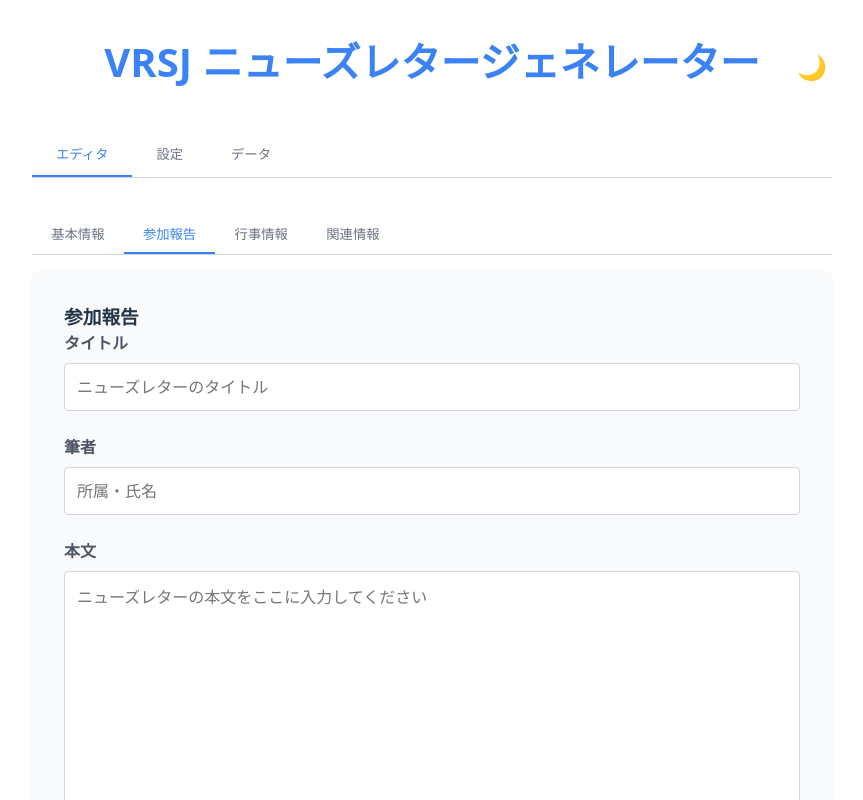
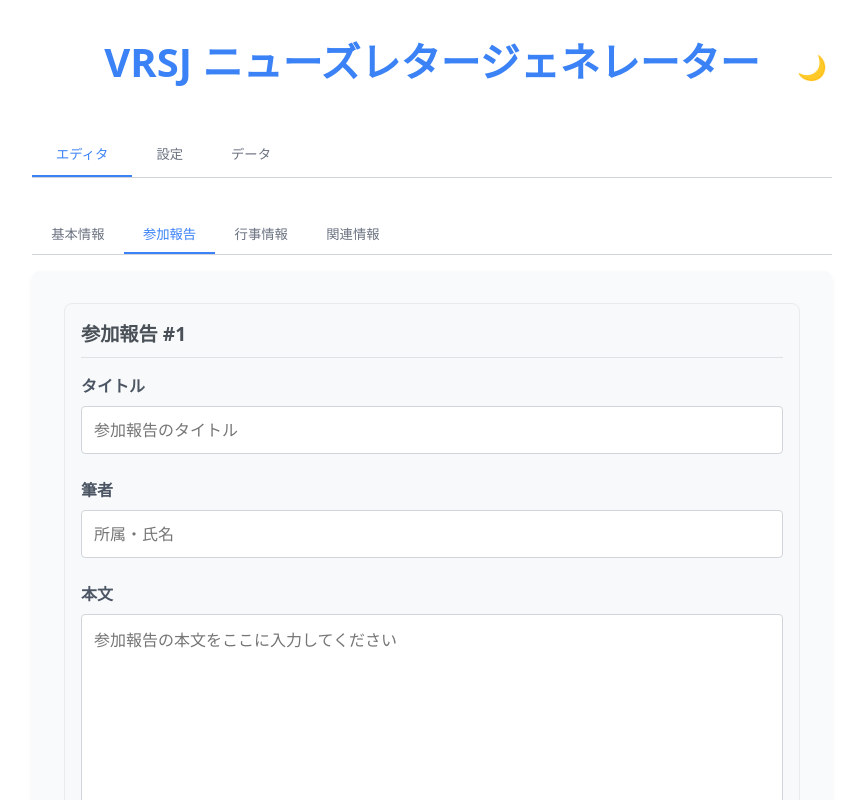
Before and after one commit to kn1cht/vrsj-nl-generator, a React (Vite) app: page / in a window 1280 px wide. Both pictures are taken after a click on the button "参加報告". Shown: the top 800 px of the page, without its empty margins (208-1071 px from the left). Built offline with nearby package versions, Linux system fonts and the light colour scheme.

Commit message:
handle multiple reports

```diff
--- a/src/App.css
+++ b/src/App.css
@@ -366,9 +366,8 @@ header h1 {
 /* テキストルール */
 .text-rules {
   margin-top: 0;
-  margin-bottom: 1.5rem;
   background-color: var(--bg-tertiary);
-  padding: 1.5rem;
+  padding: 0.1rem;
   border-radius: 4px;
 }
 
@@ -676,3 +675,126 @@ header h1 {
 .settings-reset-btn:hover {
   background-color: #ec971f;
 }
+
+/* 参加報告関連のスタイル */
+.report-form-container {
+  background-color: #f8f9fa;
+  border: 1px solid #e9ecef;
+  border-radius: 0.5rem;
+  padding: 1rem;
+  margin-bottom: 1rem;
+}
+
+.report-header {
+  display: flex;
+  justify-content: space-between;
+  align-items: center;
+  margin-bottom: 1rem;
+  border-bottom: 1px solid #dee2e6;
+  padding-bottom: 0.5rem;
+}
+
+.report-header h3 {
+  margin: 0;
+  font-size: 1.2rem;
+  color: #495057;
+}
+
+.report-actions {
+  display: flex;
+  gap: 0.5rem;
+}
+
+.move-btn, .remove-btn {
+  padding: 0.25rem 0.5rem;
+  border: none;
+  border-radius: 0.25rem;
+  cursor: pointer;
+  display: inline-flex;
+  align-items: center;
+  justify-content: center;
+  font-size: 1rem;
+  line-height: 1;
+}
+
+.move-btn {
+  background-color: #e9ecef;
+  color: #495057;
+}
+
+.move-btn:hover:not(:disabled) {
+  background-color: #dee2e6;
+}
+
+.move-btn:disabled {
+  cursor: not-allowed;
+  opacity: 0.5;
+}
+
+.remove-btn {
+  background-color: #f8d7da;
+  color: #842029;
+}
+
+.remove-btn:hover {
+  background-color: #f5c2c7;
+}
+
+.add-report-btn {
+  margin-top: 1rem;
+  padding: 0.5rem 1rem;
+  background-color: #d1e7dd;
+  color: #0f5132;
+  border: none;
+  border-radius: 0.25rem;
+  cursor: pointer;
+  font-weight: 500;
+  display: inline-flex;
+  align-items: center;
+  gap: 0.5rem;
+}
+
+.add-report-btn:hover {
+  background-color: #badbcc;
+}
+
+/* ダークモード対応 */
+.dark-mode .report-form-container {
+  background-color: #2d3748;
+  border-color: #4a5568;
+}
+
+.dark-mode .report-header {
+  border-bottom-color: #4a5568;
+}
+
+.dark-mode .report-header h3 {
+  color: #e2e8f0;
+}
+
+.dark-mode .move-btn {
+  background-color: #4a5568;
+  color: #e2e8f0;
+}
+
+.dark-mode .move-btn:hover:not(:disabled) {
+  background-color: #718096;
+}
+
+.dark-mode .remove-btn {
+  background-color: #742a2a;
+  color: #fbd5d5;
+}
+
+.dark-mode .remove-btn:hover {
+  background-color: #9b2c2c;
+}
+
+.dark-mode .add-report-btn {
+  background-color: #276749;
+  color: #c6f6d5;
+}
+
+.dark-mode .add-report-btn:hover {
+  background-color: #2f855a;
+}
--- a/src/App.tsx
+++ b/src/App.tsx
@@ -2,7 +2,7 @@ import { useState, useEffect } from 'react'
 import './App.css'
 import TextFormatter, { DEFAULT_FORMAT_SETTINGS, FormatSettings, formatTextForMail } from './components/TextFormatter'
 import TemplateSettings from './components/TemplateSettings'
-import EditorTabs, { NewsletterData, EditorSubTab } from './components/EditorTabs'
+import EditorTabs, { NewsletterData, EditorSubTab, ReportEntry } from './components/EditorTabs'
 import defaultTemplate from './assets/templates/newsletter.txt?raw'
 import chairDefaultContent from './assets/templates/chair.txt?raw'
 import committeeDefaultContent from './assets/templates/committee.txt?raw'
@@ -25,9 +25,7 @@ function App() {
     editor_name: '',
 
     // 参加報告
-    report_title: '',
-    report_author_name: '',
-    report_content: '',
+    reports: [{ title: '', author: '', content: '' }],
 
     // 行事
     shusai_kyosai_events: '',
@@ -106,11 +104,61 @@ function App() {
     }));
   };
 
-  const handleTextRuleFix = (fixedContent: string) => {
+  // 参加報告のフィールド変更ハンドラー
+  const handleReportChange = (index: number, field: keyof ReportEntry, value: string) => {
+    setNewsletterData(prev => {
+      const newReports = [...prev.reports];
+      newReports[index] = { ...newReports[index], [field]: value };
+      return { ...prev, reports: newReports };
+    });
+  };
+
+  // 参加報告テキスト校正ハンドラー
+  const handleTextRuleFix = (fixedContent: string, index: number) => {
+    setNewsletterData(prev => {
+      const newReports = [...prev.reports];
+      newReports[index] = { ...newReports[index], content: fixedContent };
+      return { ...prev, reports: newReports };
+    });
+  };
+
+  // 参加報告を追加
+  const addReport = () => {
     setNewsletterData(prev => ({
       ...prev,
-      report_content: fixedContent
+      reports: [...prev.reports, { title: '', author: '', content: '' }]
     }));
+  };
+
+  // 参加報告を削除
+  const removeReport = (index: number) => {
+    if (newsletterData.reports.length <= 1) return; // 少なくとも1つは必要
+
+    setNewsletterData(prev => {
+      const newReports = [...prev.reports];
+      newReports.splice(index, 1);
+      return { ...prev, reports: newReports };
+    });
+  };
+
+  // 参加報告を移動（上下）
+  const moveReport = (index: number, direction: 'up' | 'down') => {
+    if (
+      (direction === 'up' && index === 0) ||
+      (direction === 'down' && index === newsletterData.reports.length - 1)
+    ) {
+      return; // 境界チェック
+    }
+
+    setNewsletterData(prev => {
+      const newReports = [...prev.reports];
+      const newIndex = direction === 'up' ? index - 1 : index + 1;
+
+      // 要素の入れ替え
+      [newReports[index], newReports[newIndex]] = [newReports[newIndex], newReports[index]];
+
+      return { ...prev, reports: newReports };
+    });
   };
 
   // ニューズレター生成の共通関数
@@ -120,9 +168,46 @@ function App() {
       alert('テンプレートが読み込まれていません。設定タブからテンプレートを選択してください。');
       return;
     }
+
     let result = defaultTemplate;
-    // 各プレースホルダーを対応する値で置換（全ての出現を置換）
-    Object.entries(newsletterData).forEach(([key, value]) => {
+
+    // 目次部分の参加報告タイトルと筆者を生成
+    let reportTitlesForToc = '';
+    newsletterData.reports.forEach((report, index) => {
+      if (index > 0) reportTitlesForToc += '\n';
+      reportTitlesForToc += `　◆ ${report.title}\n　　${report.author}`;
+    });
+
+    // 報告集部分の内容を生成
+    let reportContents = '';
+    newsletterData.reports.forEach((report, index) => {
+      if (index > 0) reportContents += '\n\n';
+      reportContents += `＋----------------------------------------------------------------------＋\n`;
+      reportContents += `◆ ${report.title}\n`;
+      reportContents += `＋----------------------------------------------------------------------＋\n`;
+      reportContents += `${report.author}\n`;
+      reportContents += `${report.content}`;
+    });
+
+    // トップレベル項目を置換
+    const replacements: Record<string, string> = {
+      // 通常のフィールド
+      publication_year: newsletterData.publication_year,
+      no_month: newsletterData.no_month,
+      editor_name: newsletterData.editor_name,
+      shusai_kyosai_events: newsletterData.shusai_kyosai_events,
+      kyosan_events: newsletterData.kyosan_events,
+      journal_cfps: newsletterData.journal_cfps,
+      international_cfps: newsletterData.international_cfps,
+      international_conferences: newsletterData.international_conferences,
+
+      // 参加報告関連の特別フィールド
+      report_title_list: reportTitlesForToc,
+      report_contents: reportContents
+    };
+
+    // 各プレースホルダーを対応する値で置換
+    Object.entries(replacements).forEach(([key, value]) => {
       const placeholder = new RegExp(`\\$\\{${key}\\}`, 'g');
       result = result.replace(placeholder, value);
     });
@@ -140,7 +225,6 @@ function App() {
     };
     Object.entries(templateVars).forEach(([key, value]) => {
       const placeholder = new RegExp(`\\$\\{${key}\\}`, 'g');
-      console.log(value);
       result = result.replace(placeholder, value.trim());
     });
 
@@ -204,7 +288,11 @@ function App() {
             setActiveEditorSubTab={setActiveEditorSubTab}
             newsletterData={newsletterData}
             handleInputChange={handleInputChange}
+            handleReportChange={handleReportChange}
             handleTextRuleFix={handleTextRuleFix}
+            addReport={addReport}
+            removeReport={removeReport}
+            moveReport={moveReport}
             generateNewsletter={generateNewsletter}
           />
         );
--- a/src/components/EditorTabs.tsx
+++ b/src/components/EditorTabs.tsx
@@ -1,16 +1,20 @@
 import React from 'react';
 import TextRules from './TextRules';
 
-export type NewsletterData = {
+export interface ReportEntry {
+  title: string;
+  author: string;
+  content: string;
+}
+
+export interface NewsletterData {
   // メイン
   publication_year: string;
   no_month: string;
   editor_name: string;
 
   // 参加報告
-  report_title: string;
-  report_author_name: string;
-  report_content: string;
+  reports: ReportEntry[];
 
   // 行事
   shusai_kyosai_events: string;
@@ -29,8 +33,12 @@ interface EditorTabsProps {
   setActiveEditorSubTab: (tab: EditorSubTab) => void;
   newsletterData: NewsletterData;
   handleInputChange: (e: React.ChangeEvent<HTMLInputElement | HTMLTextAreaElement>) => void;
-  handleTextRuleFix: (fixedContent: string) => void;
-  generateNewsletter: (formatForText: boolean) => void;
+  handleReportChange: (index: number, field: keyof ReportEntry, value: string) => void;
+  handleTextRuleFix: (fixedContent: string, index: number) => void;
+  addReport: () => void;
+  removeReport: (index: number) => void;
+  moveReport: (index: number, direction: 'up' | 'down') => void;
+  generateNewsletter: (formatForText?: boolean) => void;
 }
 
 const EditorTabs: React.FC<EditorTabsProps> = ({
@@ -38,7 +46,11 @@ const EditorTabs: React.FC<EditorTabsProps> = ({
   setActiveEditorSubTab,
   newsletterData,
   handleInputChange,
+  handleReportChange,
   handleTextRuleFix,
+  addReport,
+  removeReport,
+  moveReport,
   generateNewsletter
 }) => {
   // エディタサブタブのレンダリング
@@ -91,39 +103,69 @@ const EditorTabs: React.FC<EditorTabsProps> = ({
       case 'report':
         return (
           <section className="input-section">
-            <h3>参加報告</h3>
+          {newsletterData.reports.map((report, index) => (
+            <div key={index} className="report-form-container">
+              <div className="report-header">
+                <h3>参加報告 #{index + 1}</h3>
+                <div className="report-actions">
+                  {newsletterData.reports.length > 1 && (
+                    <>
+                      <button
+                        onClick={() => moveReport(index, 'up')}
+                        disabled={index === 0}
+                        className="move-btn"
+                        aria-label="上に移動"
+                      >
+                      ↑
+                      </button>
+                      <button
+                        onClick={() => moveReport(index, 'down')}
+                        disabled={index === newsletterData.reports.length - 1}
+                        className="move-btn"
+                        aria-label="下に移動"
+                      >
+                      ↓
+                      </button>
+                      <button
+                        onClick={() => removeReport(index)}
+                          className="remove-btn"
+                          aria-label="削除"
+                        >
+                        ×
+                      </button>
+                    </>
+                  )}
+                </div>
+              </div>
               <div className="form-group">
-              <label htmlFor="report_title">タイトル</label>
+                <label htmlFor={`report-title-${index}`}>タイトル</label>
                 <input
                   type="text"
-                id="report_title"
-                name="report_title"
-                value={newsletterData.report_title}
-                onChange={handleInputChange}
-                placeholder="ニューズレターのタイトル"
+                  id={`report-title-${index}`}
+                  value={report.title}
+                  onChange={(e) => handleReportChange(index, 'title', e.target.value)}
+                  placeholder="参加報告のタイトル"
                 />
               </div>
 
               <div className="form-group">
-              <label htmlFor="report_author_name">筆者</label>
+                <label htmlFor={`report-author-${index}`}>筆者</label>
                 <input
                   type="text"
-                id="report_author_name"
-                name="report_author_name"
-                value={newsletterData.report_author_name}
-                onChange={handleInputChange}
+                  id={`report-author-${index}`}
+                  value={report.author}
+                  onChange={(e) => handleReportChange(index, 'author', e.target.value)}
                   placeholder="所属・氏名"
                 />
               </div>
 
               <div className="form-group">
-              <label htmlFor="report_content">本文</label>
+                <label htmlFor={`report-content-${index}`}>本文</label>
                 <textarea
-                id="report_content"
-                name="report_content"
-                value={newsletterData.report_content}
-                onChange={handleInputChange}
-                placeholder="ニューズレターの本文をここに入力してください"
+                  id={`report-content-${index}`}
+                  value={report.content}
+                  onChange={(e) => handleReportChange(index, 'content', e.target.value)}
+                  placeholder="参加報告の本文をここに入力してください"
                   rows={10}
                 />
               </div>
@@ -131,10 +173,17 @@ const EditorTabs: React.FC<EditorTabsProps> = ({
               <div className="rules-section-inline">
                 <h3>テキスト校正</h3>
                 <TextRules
-                text={newsletterData.report_content}
+                  text={newsletterData.reports[index].content}
+                  index={index}
                   onApplyFix={handleTextRuleFix}
                 />
               </div>
+
+              <button onClick={addReport} className="add-report-btn">
+                + 参加報告を追加
+              </button>
+            </div>
+          ))}
           </section>
         );
       case 'events':
```
Also changed, not shown: src/components/TextRules.tsx (+6 -6 lines), src/assets/templates/newsletter.txt. Lines whose indentation alone changed are shown as unchanged.
